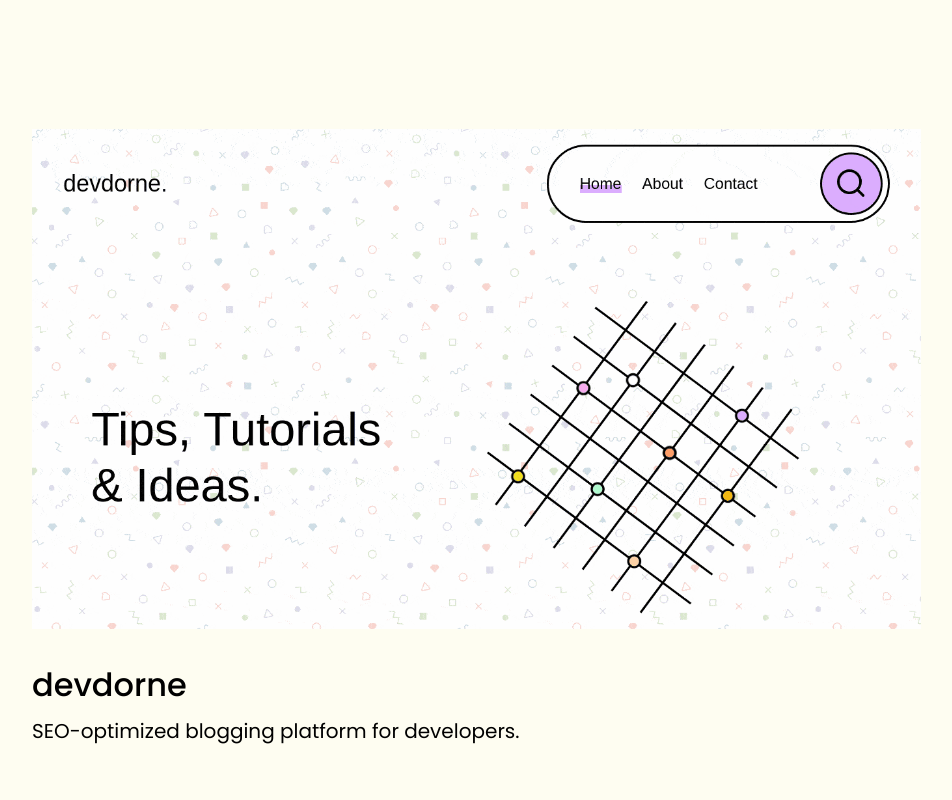
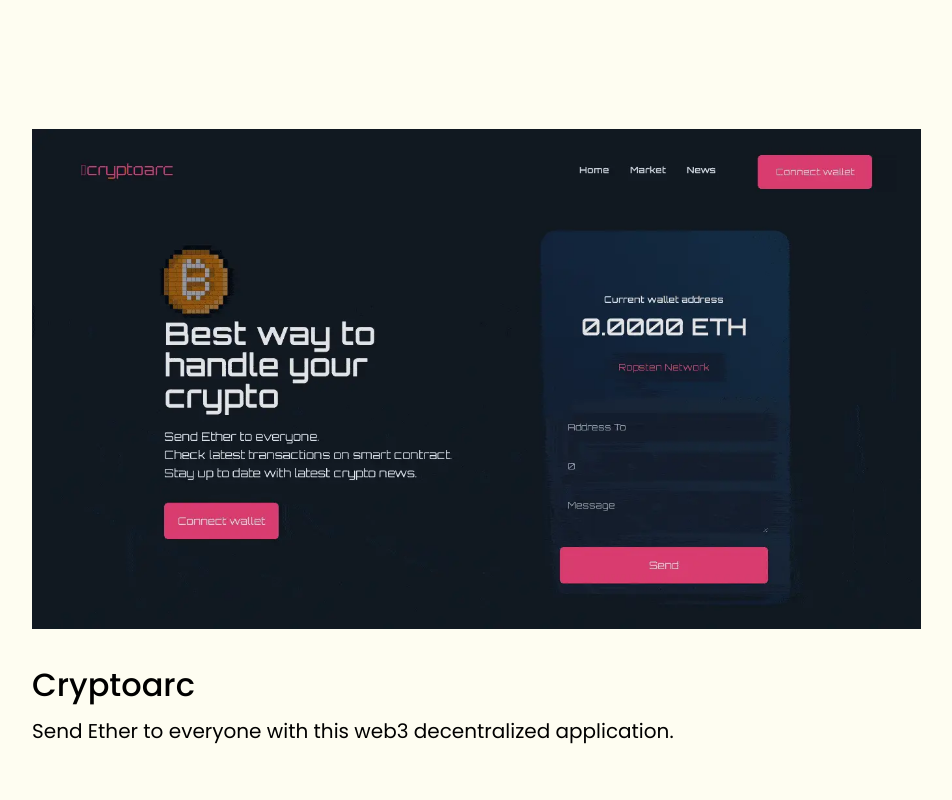
Before and after one commit to kajtd/Portfolio, a Vue app: page / in a window 1280 px wide. Shown: the part 2120-2920 px from the top of the page, without its empty margins (64-1016 px from the left). Built offline with nearby package versions, Linux system fonts and the light colour scheme.

Commit message:
remove an old project

```diff
--- a/src/components/SampleProjects/SampleProjects.vue
+++ b/src/components/SampleProjects/SampleProjects.vue
@@ -14,15 +14,6 @@ interface Project {
 const isReducedMotion = useMedia('(prefers-reduced-motion)');
 
 const projects = ref<Project[]>([
-  {
-    imageName: isReducedMotion.value
-      ? 'devdorne-image.webp'
-      : 'devdorne-gif.webp',
-    title: 'devdorne',
-    description: 'SEO-optimized blogging platform for developers.',
-    codeUrl: 'https://github.com/kajtd/devdorne',
-    liveUrl: 'https://devdorne.com',
-  },
   {
     imageName: isReducedMotion.value
       ? 'cryptoarc-image.webp'
```
